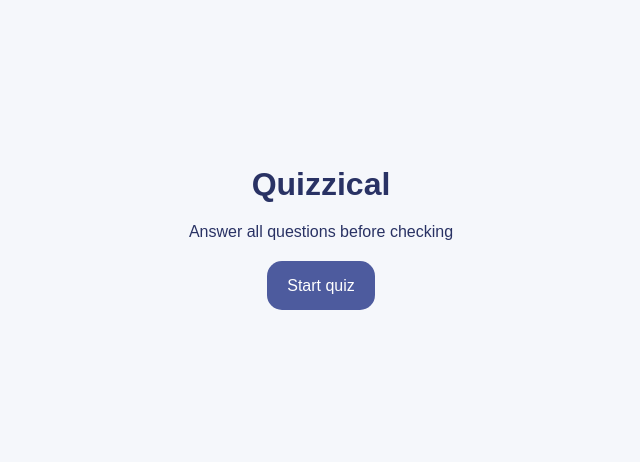
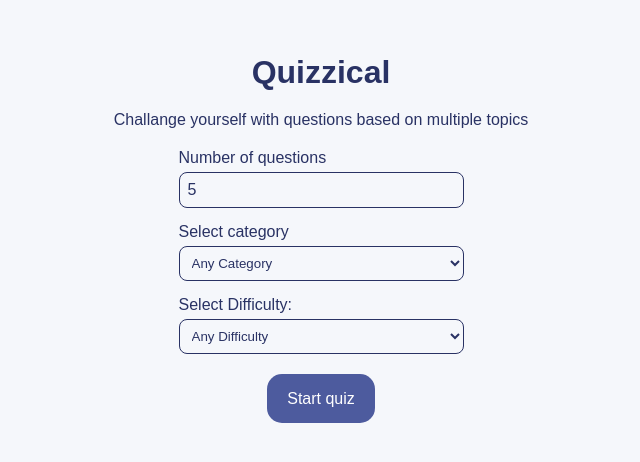
Before and after one commit to theblackman2/quizzical, a React (Create React App) app: page / in a window 1280 px wide. Shown: the part 162-624 px from the top of the page, without its empty margins (319-959 px from the left). Built offline with nearby package versions, Linux system fonts and the light colour scheme.

Commit message:
Feat: can choose category, difficulty and number

```diff
--- a/src/components/Game/Game.css
+++ b/src/components/Game/Game.css
@@ -9,16 +9,43 @@
   position: relative;
 }
 
-.top-blob{
-  position: absolute;
-  top: 0;
-  right: 0;
-  display: none;
+.welcome-message{
+  text-align: center;
 }
 
-.bottom-blob{
-  position: absolute;
-  bottom: 0;
-  left: 0;
-  display: none;
+.welcome-section {
+  display: flex;
+  flex-direction: column;
+  align-items: center;
+  justify-content: center;
+  gap: 20px;
 }
+
+.form-data {
+  display: flex;
+  flex-direction: column;
+  gap: 15px;
+}
+
+.form-control {
+  display: flex;
+  flex-direction: column;
+  gap: 5px;
+}
+
+.form-control select {
+  outline: none;
+  padding: 8px;
+  border-color: #293264;
+  background-color: #F5F7FB;
+  border-radius: 8px;
+}
+
+.form-control input{
+  all: unset;
+  outline: none;
+  border: 1px solid #293264;
+  background-color: #F5F7FB;
+  border-radius: 8px;
+  padding: 8px;
+}
--- a/src/components/Game/Game.jsx
+++ b/src/components/Game/Game.jsx
@@ -1,10 +1,25 @@
 import React from "react";
-import Welcome from "./../Welcome/Welcome";
 import Questions from "../Questions/Questions";
+import Bouton from "../Bouton/Bouton";
 import "./Game.css";
 
 function Game() {
   const [playing, setPlaying] = React.useState(false);
+  const [formData, setFormData] = React.useState({
+    category: "any",
+    difficulty: "any",
+    number: 5,
+  });
+
+  const handleChange = (ev) => {
+    const { name, value } = ev.target;
+    setFormData((prevFormData) => {
+      return {
+        ...prevFormData,
+        [name]: value,
+      };
+    });
+  };
 
   const biginGame = () => {
     setPlaying(true);
@@ -16,10 +31,83 @@
 
   return (
     <div className="game">
-      <img src="./assets/blobs-1.png" alt="Blob" className="top-blob" />
-      <img src="./assets/blobs-2.png" alt="Blob" className="bottom-blob" />
-      {!playing && <Welcome biginGame={biginGame} />}
-      {playing && <Questions playAgain={playAgain} />}
+      {!playing && (
+        <div className="welcome-section">
+          <h1>Quizzical</h1>
+          <p className="welcome-message">Challange yourself with questions based on multiple topics</p>
+          <form className="form-data">
+            <div className="form-control">
+              <label htmlFor="number">Number of questions</label>
+              <input
+                type="number"
+                name="number"
+                id="number"
+                value={formData.number}
+                min="1"
+                max="20"
+                onChange={handleChange}
+              />
+            </div>
+            <div className="form-control">
+              <label htmlFor="category">Select category</label>
+              <select
+                name="category"
+                id="category"
+                value={formData.category}
+                onChange={handleChange}
+              >
+                <option value="any">Any Category</option>
+                <option value="9">General Knowledge</option>
+                <option value="10">Entertainment: Books</option>
+                <option value="11">Entertainment: Film</option>
+                <option value="12">Entertainment: Music</option>
+                <option value="13">
+                  Entertainment: Musicals &amp; Theatres
+                </option>
+                <option value="14">Entertainment: Television</option>
+                <option value="15">Entertainment: Video Games</option>
+                <option value="16">Entertainment: Board Games</option>
+                <option value="17">Science &amp; Nature</option>
+                <option value="18">Science: Computers</option>
+                <option value="19">Science: Mathematics</option>
+                <option value="20">Mythology</option>
+                <option value="21">Sports</option>
+                <option value="22">Geography</option>
+                <option value="23">History</option>
+                <option value="24">Politics</option>
+                <option value="25">Art</option>
+                <option value="26">Celebrities</option>
+                <option value="27">Animals</option>
+                <option value="28">Vehicles</option>
+                <option value="29">Entertainment: Comics</option>
+                <option value="30">Science: Gadgets</option>
+                <option value="31">
+                  Entertainment: Japanese Anime &amp; Manga
+                </option>
+                <option value="32">
+                  Entertainment: Cartoon &amp; Animations
+                </option>
+              </select>
+            </div>
+            <div className="form-control">
+              <label htmlFor="difficulty">Select Difficulty: </label>
+              <select
+                name="difficulty"
+                className="form-control"
+                value={formData.difficulty}
+                onChange={handleChange}
+              >
+                <option value="any">Any Difficulty</option>
+                <option value="easy">Easy</option>
+                <option value="medium">Medium</option>
+                <option value="hard">Hard</option>
+              </select>
+            </div>
+          </form>
+          <Bouton handleClick={biginGame} text="Start quiz" />
+        </div>
+      )}
+      {playing && <Questions options={formData} playAgain={playAgain} />}
     </div>
   );
 }
--- a/src/components/Questions/Questions.jsx
+++ b/src/components/Questions/Questions.jsx
@@ -1,7 +1,6 @@
 import "./Questions.css";
 import { nanoid } from "nanoid";
 import Bouton from "../Bouton/Bouton";
-import Confetti from "react-confetti";
 import Loading from "../Loading/Loading";
 
 import React from "react";
@@ -40,13 +39,21 @@
       };
     });
   };
-
+  const { difficulty, number, category } = props.options;
   React.useEffect(() => {
-    fetch("https://opentdb.com/api.php?amount=5&type=multiple")
+    const url =
+      category === "any" && difficulty === "any"
+        ? `https://opentdb.com/api.php?amount=${number}&type=multiple`
+        : category !== "any" && difficulty !== "any"
+        ? `https://opentdb.com/api.php?amount=${number}&category=${category}&difficulty=${difficulty}&type=multiple`
+        : category !== "any" && difficulty === "any"
+        ? `https://opentdb.com/api.php?amount=${number}&category=${category}&type=multiple`
+        : `https://opentdb.com/api.php?amount=${number}&difficulty=${difficulty}&type=multiple`;
+    fetch(url)
       .then((response) => response.json())
       .then((data) => setAllQuestions(createQuestions(data.results)))
       .then(() => setLoading(false));
-  }, []);
+  }, [category, difficulty, number]);
 
   const checkAnswers = () => {
     const finalQuestions = allQuestions.map((question) => {
@@ -137,6 +144,7 @@
           dangerouslySetInnerHTML={{ __html: question.question }}
         ></h2>
         <div className="answers">{answers}</div>
+        <hr />
       </div>
     );
   });
@@ -149,8 +157,7 @@
       <div className="check">
         {hasFinished && (
           <h3 className="corrests">
-            {correctsAnswers === 5 && <Confetti />}
-            You scored {correctsAnswers}/5 correct answers
+            You scored {correctsAnswers}/{number} correct answers
           </h3>
         )}
         <Bouton
--- a/src/components/Welcome/Welcome.css
+++ /dev/null
@@ -1,7 +0,0 @@
-.welcome-section{
-  display: flex;
-  flex-direction: column;
-  align-items: center;
-  justify-content: center;
-  gap: 20px;
-}
--- a/src/components/Welcome/Welcome.jsx
+++ /dev/null
@@ -1,18 +0,0 @@
-import React from 'react'
-import './Welcome.css'
-import Bouton from '../Bouton/Bouton'
-
-function Welcome(props) {
-  return (
-    <div className='welcome-section'>
-      <h1>Quizzical</h1>
-      <p>Answer all questions before checking</p>
-      <Bouton
-        handleClick = {props.biginGame}
-        text = "Start quiz"
-      />
-    </div>
-  )
-}
-
-export default Welcome
```
